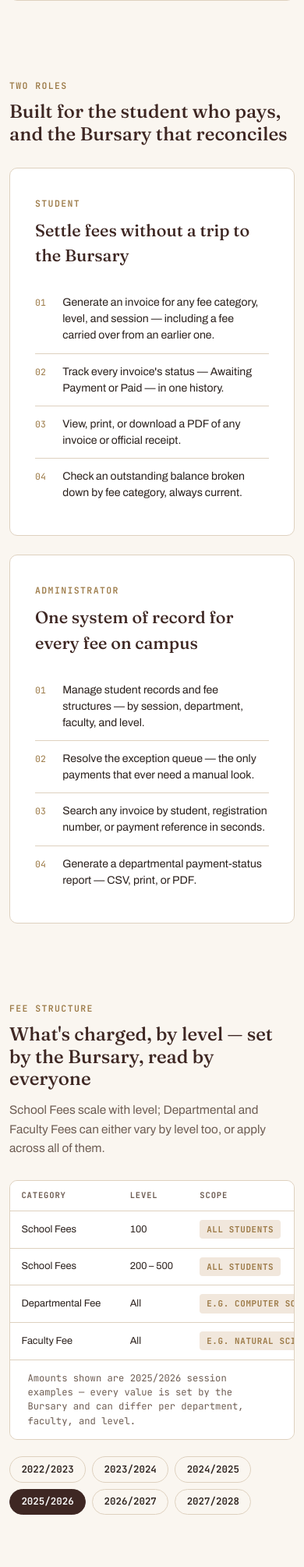
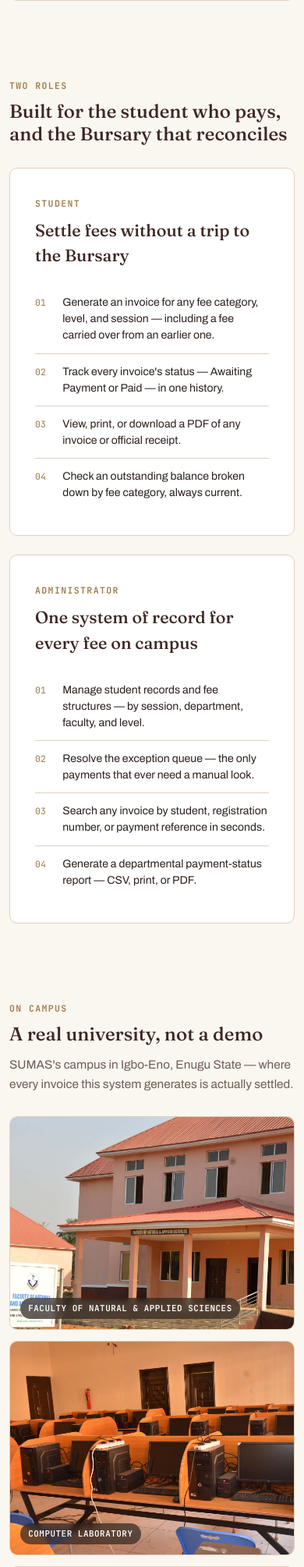
Before and after one commit to IsraelChisom/sumas-fees-system, a Flask app: page / in a window 390 px wide. Shown: the part 2415-4424 px from the top of the page at 78% size. Run offline with Flask 3, Linux system fonts and the light colour scheme.

Commit message:
Add hero entrance animation and real campus photo gallery to homepage
- New keyframe entrance (hero-rise / ticket-rise): the hero's text and
  the mock-invoice ticket rise and fade in with a short stagger on first
  load only — never re-triggers on scroll, and reduced-motion visitors
  land on the end state almost instantly via the existing global rule.
- New "On Campus" section (#campus) between Roles and Fee Structure:
  an asymmetric photo gallery (Faculty of Natural & Applied Sciences
  building, computer lab, lecture hall, library) with mono reference-
  style captions and a contained hover-zoom, stacking to one column on
  mobile. Topbar and footer nav both gained a matching "Campus" link.
- Photos supplied by the project owner from the school's own gallery,
  resized/optimized for web. Three other supplied photos with
  identifiable staff/visitor faces were deliberately left out of the
  public page.
- DESIGN_BRIEF.md updated with full rationale for both additions.

Co-Authored-By: Claude Sonnet 5 <noreply@anthropic.com>

```diff
--- a/app/static/css/style.css
+++ b/app/static/css/style.css
@@ -12,11 +12,16 @@
   perforated-ticket vocabulary. See DESIGN_BRIEF.md for the full brief.
 
   Motion is intentionally minimal: standard ~150ms hover/focus state
-  changes on buttons, links and nav items, plus exactly two purposeful,
-  user-triggered moments — a self-drawing checkmark on claim submission
-  (student/claims_list.html) and a "stamp" landing on a confirmed claim's
-  badge (admin/claims_list.html, wired up in its own <script> block).
-  Nothing here animates automatically or on scroll. Everything respects
+  changes on buttons, links and nav items, plus a small, deliberate set
+  of purposeful moments — a self-drawing checkmark on claim submission
+  (student/claims_list.html), a "stamp" landing on a confirmed claim's
+  badge (admin/claims_list.html, wired up in its own <script> block), a
+  once-only staggered entrance on the public homepage's hero on first
+  load (section 19c — not scroll-triggered, and it never repeats), and a
+  gentle image zoom on hover in the homepage's campus photo gallery
+  (section 19d). Nothing else animates automatically or on scroll — no
+  fade-ins as sections enter the viewport, no ambient/floating motion,
+  no hover-lift on ordinary cards. Everything respects
   prefers-reduced-motion (see the end of this file).
 */
 
@@ -1376,6 +1381,33 @@ a, .btn, .nav-link, .qa-item, .table-hover tbody tr {
   .home-hero-section > .container > .home-hero-grid > div:first-child { text-align: center; }
   .home-hero-meta { justify-content: center; }
   .home-ticket { transform: none; max-width: 380px; margin: 0 auto; }
+  /* Below the split layout the ticket no longer carries its resting tilt,
+     so its entrance drops the rotation too — plain rise-and-fade like
+     the rest of the hero, not a rotated one settling to a flat one. */
+  .ticket-enter { animation-name: hero-rise; }
+}
+
+/* ---- 19c. Hero entrance — the one animation on this page that plays
+   automatically, and only once: on first paint, the hero's text and the
+   mock-invoice ticket rise and fade in with a short stagger (.home-hero-
+   meta lands last). It never re-triggers on scroll or revisit within the
+   same load, and reduced-motion visitors get the end state effectively
+   instantly via the blanket rule in section 21. ---- */
+@keyframes hero-rise {
+  from { opacity: 0; transform: translateY(16px); }
+  to   { opacity: 1; transform: translateY(0); }
+}
+@keyframes ticket-rise {
+  from { opacity: 0; transform: translateY(24px) rotate(5deg); }
+  to   { opacity: 1; transform: translateY(0) rotate(1.2deg); }
+}
+.hero-enter {
+  animation: hero-rise .7s cubic-bezier(.16, .84, .44, 1) both;
+  animation-delay: var(--enter-delay, 0s);
+}
+.ticket-enter {
+  animation: ticket-rise .8s cubic-bezier(.16, .84, .44, 1) both;
+  animation-delay: var(--enter-delay, 0s);
 }
 
 /* ---- Stat stripe: full-bleed dark band, three facts about how the
@@ -1443,6 +1475,53 @@ a, .btn, .nav-link, .qa-item, .table-hover tbody tr {
 .role-list li:first-child { border-top: none; }
 .role-num { font-family: var(--font-mono); color: var(--gold-dark); font-size: .72rem; flex-shrink: 0; width: 1.4rem; }
 
+/* ---- 19d. Campus gallery: real photographs of the SUMAS campus, in an
+   asymmetric grid (one larger feature photo + three supporting ones) so
+   it reads as a curated set rather than a uniform stock-photo strip. Each
+   photo carries a mono reference-style caption chip, echoing the same
+   ticket/mono-tag vocabulary as the rest of the page instead of a plain
+   HTML title attribute. The only hover motion is a slow, contained image
+   zoom inside a fixed frame — an editorial-gallery convention, not a
+   card hover-lift. ---- */
+.campus-gallery {
+  display: grid;
+  grid-template-columns: 1.3fr 1fr 1fr;
+  grid-template-rows: repeat(2, minmax(140px, 1fr));
+  gap: .9rem;
+}
+.campus-photo {
+  position: relative;
+  margin: 0;
+  border-radius: var(--radius-lg);
+  overflow: hidden;
+  border: 1px solid var(--border);
+  background: var(--paper);
+}
+.campus-photo-feature { grid-row: 1 / 3; }
+.campus-photo img {
+  width: 100%;
+  height: 100%;
+  object-fit: cover;
+  display: block;
+  transition: transform .6s ease;
+}
+.campus-photo:hover img { transform: scale(1.04); }
+.campus-photo-tag {
+  position: absolute;
+  left: .8rem;
+  bottom: .8rem;
+  font-family: var(--font-mono);
+  font-size: .68rem;
+  font-weight: 600;
+  letter-spacing: .05em;
+  text-transform: uppercase;
+  color: #fff;
+  background: rgba(43, 33, 29, .68);
+  backdrop-filter: blur(3px);
+  padding: .35rem .65rem;
+  border-radius: 100px;
+}
+
 /* ---- Fee structure: a real table + a session-year chip row ---- */
 .fee-table-shell { background: var(--paper); border: 1px solid var(--border); border-radius: var(--radius-lg); overflow: hidden; }
 .fee-table-shell table { width: 100%; border-collapse: collapse; font-size: .88rem; }
@@ -1539,6 +1618,9 @@ section.home-section { padding: clamp(3rem, 6vw, 5rem) 0; }
   .how-steps { grid-template-columns: 1fr; }
   .how-step + .how-step { border-left: none; border-top: 1px dashed var(--border-strong); }
   .roles-grid { grid-template-columns: 1fr; }
+  .campus-gallery { grid-template-columns: 1fr; grid-template-rows: none; }
+  .campus-photo-feature { grid-row: auto; }
+  .campus-photo { aspect-ratio: 4 / 3; }
   .trust-grid { grid-template-columns: 1fr; }
   /* The table itself needs a real minimum width to scroll horizontally
      inside .fee-table-shell — width:100% (the desktop rule) would just
--- a/app/templates/home.html
+++ b/app/templates/home.html
@@ -11,6 +11,7 @@
     <nav class="site-topbar-nav">
       <a href="#how-it-works">How it works</a>
       <a href="#roles">For you</a>
+      <a href="#campus">Campus</a>
       <a href="#fees">Fee structure</a>
       <a href="{{ url_for('auth.login') }}" class="btn btn-primary">
         <i class="bi bi-box-arrow-in-right me-1"></i> Log In
@@ -25,27 +26,27 @@
 <section class="home-hero-section">
   <div class="home-hero-grid">
     <div>
-      <span class="home-eyebrow">State University of Medical &amp; Applied Sciences</span>
-      <h1 class="home-hero-title">Pay once.<br>Prove it <em>forever</em>.</h1>
-      <p class="home-hero-desc">
+      <span class="home-eyebrow hero-enter" style="--enter-delay:0s">State University of Medical &amp; Applied Sciences</span>
+      <h1 class="home-hero-title hero-enter" style="--enter-delay:.08s">Pay once.<br>Prove it <em>forever</em>.</h1>
+      <p class="home-hero-desc hero-enter" style="--enter-delay:.16s">
         Generate a fee invoice, pay against its reference through the payment gateway, and get
         an official receipt the instant payment clears — automatically matched, automatically
         issued. No queue at the Bursary, no admin sign-off in the normal path.
       </p>
-      <div class="home-hero-actions">
+      <div class="home-hero-actions hero-enter" style="--enter-delay:.24s">
         <a href="{{ url_for('auth.login') }}" class="btn btn-primary btn-lg">
           <i class="bi bi-box-arrow-in-right me-1"></i> Log In
         </a>
         <a href="#how-it-works" class="btn btn-outline-primary btn-lg">See how it works</a>
       </div>
-      <div class="home-hero-meta">
+      <div class="home-hero-meta hero-enter" style="--enter-delay:.32s">
         <div><strong>0</strong>admin steps for a normal payment</div>
         <div><strong>12-digit</strong>unique payment reference, every invoice</div>
         <div><strong>2022&ndash;2028</strong>sessions supported</div>
       </div>
     </div>
 
-    <div class="home-ticket">
+    <div class="home-ticket ticket-enter" style="--enter-delay:.3s">
       <div class="home-ticket-row">
         <span class="home-ticket-brand">Fees Invoice</span>
         <span class="badge rounded-pill badge-status-pending">Awaiting Payment</span>
@@ -132,6 +133,36 @@
         <li><span class="role-num">04</span><span>Generate a departmental payment-status report &mdash; CSV, print, or PDF.</span></li>
       </ul>
     </div>
+  </div>
+</section>
+
+<section id="campus" class="home-section">
+  <div class="home-section-head">
+    <span class="home-eyebrow">On Campus</span>
+    <h2>A real university, not a demo</h2>
+    <p>SUMAS's campus in Igbo-Eno, Enugu State &mdash; where every invoice this system generates is actually settled.</p>
+  </div>
+  <div class="campus-gallery">
+    <figure class="campus-photo campus-photo-feature">
+      <img src="{{ url_for('static', filename='images/campus/campus-faculty-building.jpg') }}"
+           alt="Faculty of Natural and Applied Sciences building on the SUMAS campus" loading="lazy">
+      <figcaption class="campus-photo-tag">Faculty of Natural &amp; Applied Sciences</figcaption>
+    </figure>
+    <figure class="campus-photo">
+      <img src="{{ url_for('static', filename='images/campus/campus-computer-lab.jpg') }}"
+           alt="Computer laboratory at SUMAS" loading="lazy">
+      <figcaption class="campus-photo-tag">Computer Laboratory</figcaption>
+    </figure>
+    <figure class="campus-photo">
+      <img src="{{ url_for('static', filename='images/campus/campus-lecture-hall.jpg') }}"
+           alt="Lecture hall at SUMAS" loading="lazy">
+      <figcaption class="campus-photo-tag">Lecture Hall</figcaption>
+    </figure>
+    <figure class="campus-photo">
+      <img src="{{ url_for('static', filename='images/campus/campus-library.jpg') }}"
+           alt="Library shelving at SUMAS, organized by department" loading="lazy">
+      <figcaption class="campus-photo-tag">Library</figcaption>
+    </figure>
   </div>
 </section>
 
@@ -287,6 +318,7 @@
         <div class="site-footer-heading">Quick Links</div>
         <a href="{{ url_for('auth.login') }}">Log In</a>
         <a href="#how-it-works">How It Works</a>
+        <a href="#campus">Campus</a>
         <a href="#fees">Fee Structure</a>
         <a href="#faq">FAQ</a>
       </div>
```
Also changed, not shown: DESIGN_BRIEF.md (+70 -0 lines), app/static/images/campus/campus-computer-lab.jpg (added), app/static/images/campus/campus-faculty-building.jpg (added), app/static/images/campus/campus-lecture-hall.jpg (added), app/static/images/campus/campus-library.jpg (added).
